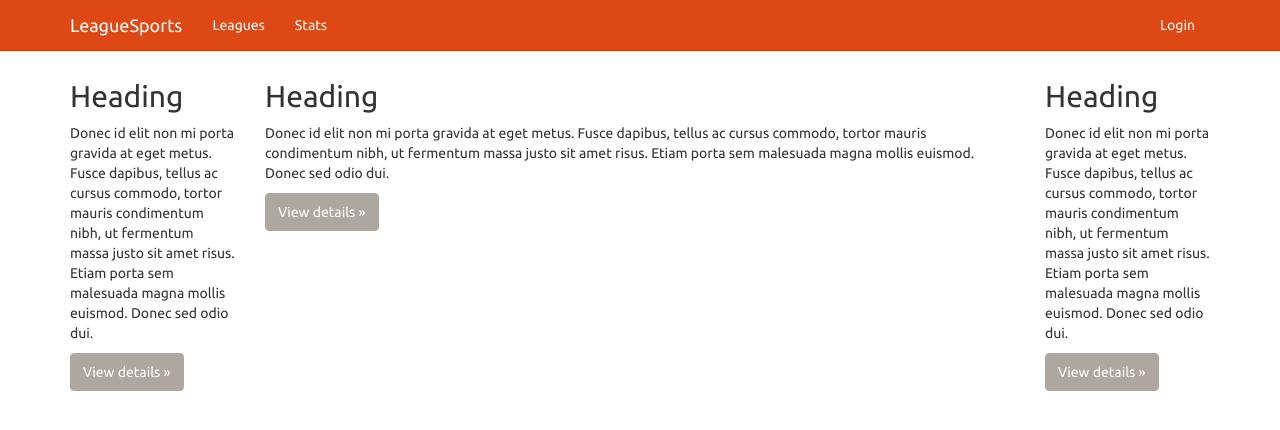
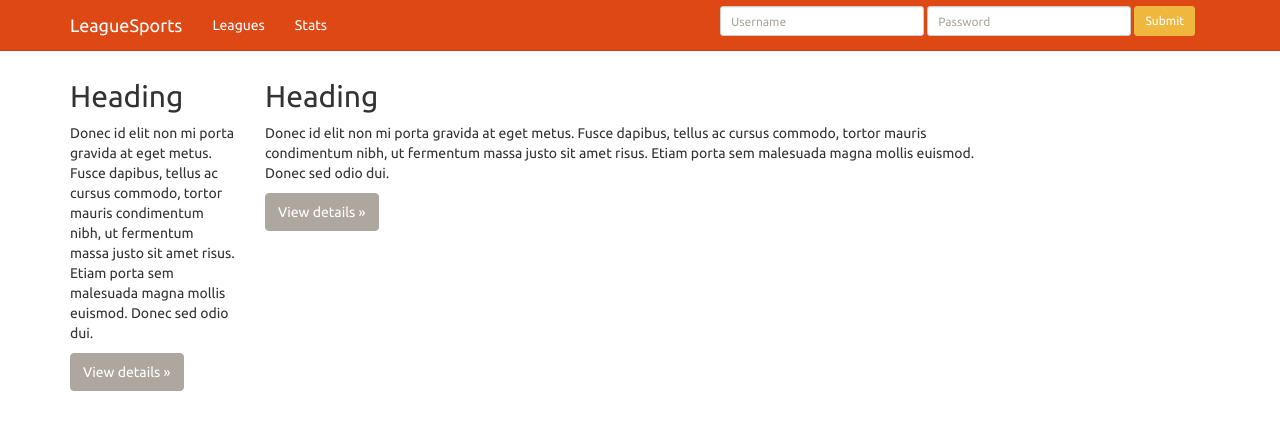
Before and after one commit to mezmor/LeagueSports, a Django app: page / in a window 1280 px wide. Shown: the top 430 px of the page. Run offline with Django 3.2, Linux system fonts and the light colour scheme.

Commit message:
Got navbar login functioning, removed an unnecessary template, extended auth's User model.

```diff
--- a/LeagueSports/settings.py
+++ b/LeagueSports/settings.py
@@ -160,3 +160,5 @@ LOGGING = {
 }
 
 LOGIN_REDIRECT_URL = '/'
+LOGIN_URL = '/'
+AUTH_USER_MODEL = 'drafter.User'
--- a/drafter/models.py
+++ b/drafter/models.py
@@ -1,5 +1,5 @@
 from django.db import models
-from django.contrib.auth.models import User
+from django.contrib.auth.models import AbstractUser
 from django.db.models.fields import PositiveIntegerField
 
 # Models
@@ -9,6 +9,9 @@ class League(models.Model):
 
     def __unicode__(self):
         return self.name
+
+class User(AbstractUser):
+    leagues = models.ManyToManyField(League)
 
 class Team(models.Model):
     name = models.CharField(max_length=64, primary_key=True)
--- a/drafter/templates/drafter/__base.html
+++ b/drafter/templates/drafter/__base.html
@@ -13,6 +13,7 @@
 	    <!--  <link rel="stylesheet" type="text/css" href="{{STATIC_URL}}css/bootstrap.css">  -->
 	    <!-- <script type="text/javascript" src="{{STATIC_URL}}js/bootstrap.js"></script>  -->
 	    <link rel="stylesheet" type="text/css" href="{{STATIC_URL}}css/themed/bootstrap.css">
+	    <script type="text/javascript" src="{{STATIC_URL}}js/bootstrap.js"></script>
 	    <style type="text/css">
 	      body {
 	        padding-top: 60px;
@@ -45,7 +46,17 @@
 		        {% if user.is_authenticated %}
                     <li><a href="../logout">Logout</a></li>
                 {% else %}
-                    <li><a href="../login">Login</a></li>
+	                <form class="navbar-form navbar-right form-inline" method="post" action="{% url 'django.contrib.auth.views.login' %}">
+		                {% csrf_token %}
+		                <div class="form-group">
+		                  <input id="id_username" maxlength="254" name="username" type="text" placeholder="Username" class="form-control input-sm">
+		                </div>
+		                <div class="form-group">
+		                  <input id="id_password" name="password" type="password" placeholder="Password" class="form-control input-sm">
+		                </div>
+		                <input type="submit" class="btn btn-sm btn-warning" />
+		                <input type="hidden" name="next" value="{{ next }}" />
+	                </form>
                 {% endif %}
 		      </ul>
 		    </div>
--- a/drafter/templates/drafter/index.html
+++ b/drafter/templates/drafter/index.html
@@ -7,6 +7,5 @@
 {% block center_content %}<h2>Heading</h2>
           <p>Donec id elit non mi porta gravida at eget metus. Fusce dapibus, tellus ac cursus commodo, tortor mauris condimentum nibh, ut fermentum massa justo sit amet risus. Etiam porta sem malesuada magna mollis euismod. Donec sed odio dui. </p>
           <p><a class="btn btn-default" href="#" role="button">View details &raquo;</a></p> {% endblock %}
-{% block right_content %}<h2>Heading</h2>
-          <p>Donec id elit non mi porta gravida at eget metus. Fusce dapibus, tellus ac cursus commodo, tortor mauris condimentum nibh, ut fermentum massa justo sit amet risus. Etiam porta sem malesuada magna mollis euismod. Donec sed odio dui. </p>
-          <p><a class="btn btn-default" href="#" role="button">View details &raquo;</a></p> {% endblock %}
+{% block right_content %}
+{% endblock %}
--- a/drafter/urls.py
+++ b/drafter/urls.py
@@ -6,6 +6,6 @@ urlpatterns = patterns('',
     url(r'^$', views.index),
     url(r'^(?P<league_id>\d+)/?$', views.league_focus),
     #url(r'^login/$', views.login)
-    url(r'^login/$', 'django.contrib.auth.views.login'),
+    url(r'^login/$', 'django.contrib.auth.views.login', {'template_name': 'drafter/index.html'}),
     url(r'^logout/$', 'django.contrib.auth.views.logout', {'next_page' : '../'}),
 )
--- a/drafter/views.py
+++ b/drafter/views.py
@@ -2,7 +2,6 @@ from django.http import HttpResponse
 from django.shortcuts import render, render_to_response
 from django.contrib.auth.decorators import login_required
 from django.contrib.auth import authenticate, login
-from django.template import Context, RequestContext
 
 
 def index(request):
```
Also changed, not shown: drafter/templates/registration/login.html (deleted, +0 -28 lines), sqlite.db.
